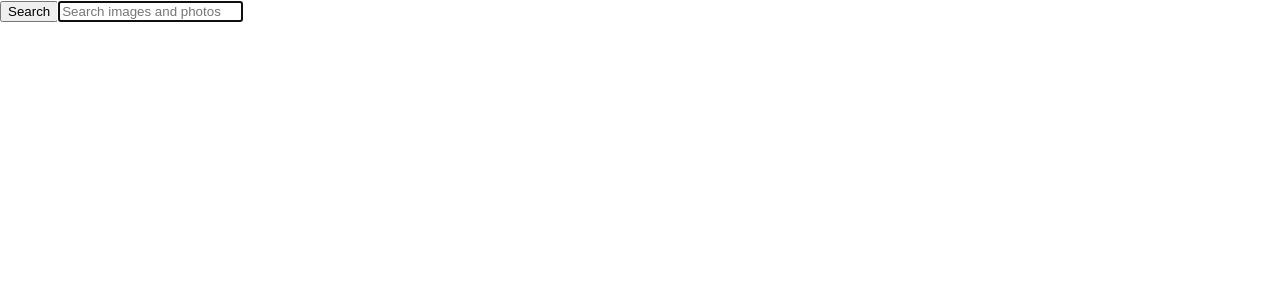
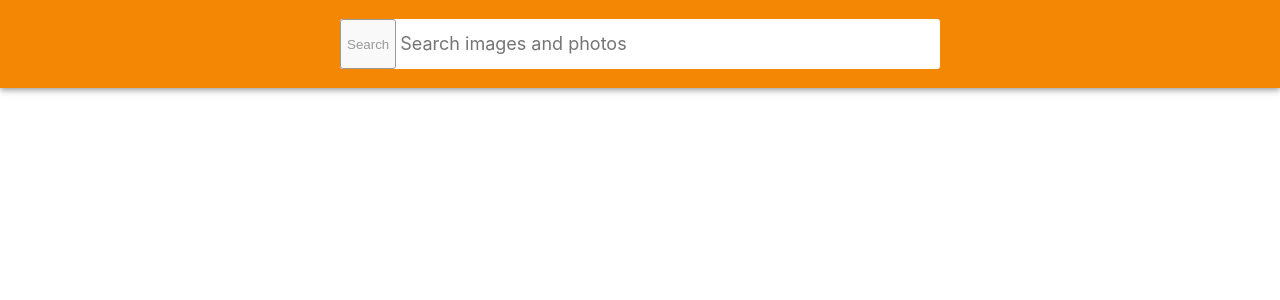
Before and after one commit to martadomzalska/goit-hw-image-finder, a React (Create React App) app: page / in a window 1280 px wide. Shown: the top 300 px of the page. Built offline with nearby package versions, Linux system fonts and the light colour scheme.

Commit message:
added styles to Searchbar

```diff
--- a/src/components/Searchbar/Searchbar.jsx
+++ b/src/components/Searchbar/Searchbar.jsx
@@ -5,7 +5,7 @@
     <header className={css.searchbar}>
       <form className={css.form} onSubmit={onSubmit}>
         <button type="submit" className={css.button}>
-          <span className={css.button_label}>Search</span>
+          Search
         </button>
 
         <input
--- a/src/components/Searchbar/Searchbar.module.css
+++ b/src/components/Searchbar/Searchbar.module.css
@@ -0,0 +1,61 @@
+.searchbar {
+  top: 0;
+  left: 0;
+  position: sticky;
+  z-index: 1100;
+  display: flex;
+  justify-content: center;
+  align-items: center;
+  min-height: 64px;
+  padding-right: 24px;
+  padding-left: 24px;
+  padding-top: 12px;
+  padding-bottom: 12px;
+  color: #fff;
+  background-color: #f48804;;
+  box-shadow: 0px 2px 4px -1px rgba(0, 0, 0, 0.2),
+    0px 4px 5px 0px rgba(0, 0, 0, 0.14), 0px 1px 10px 0px rgba(0, 0, 0, 0.12);
+}
+
+.form  {
+  display: flex;
+  align-items: center;
+  width: 100%;
+  max-width: 600px;
+  background-color: #fff;
+  border-radius: 3px;
+  overflow: hidden;
+}
+.button {
+  display: inline-block;
+  height: 50px;
+  border: 0;
+  background-size: 40%;
+  background-repeat: no-repeat;
+  background-position: center;
+  opacity: 0.4;
+  transition: opacity 250ms cubic-bezier(0.4, 0, 0.2, 1);
+  cursor: pointer;
+  outline: none;
+  border: 1px solid black;
+  border-radius: 3px;
+}
+
+.button:hover {
+  opacity: 1;
+}
+
+.input {
+  display: inline-block;
+  width: 100%;
+  font: inherit;
+  border: none;
+  outline: none;
+  padding-left: 4px;
+  padding-right: 4px;
+}
+
+.input::placeholder {
+  font: inherit;
+  font-size: 18px;
+}
```
